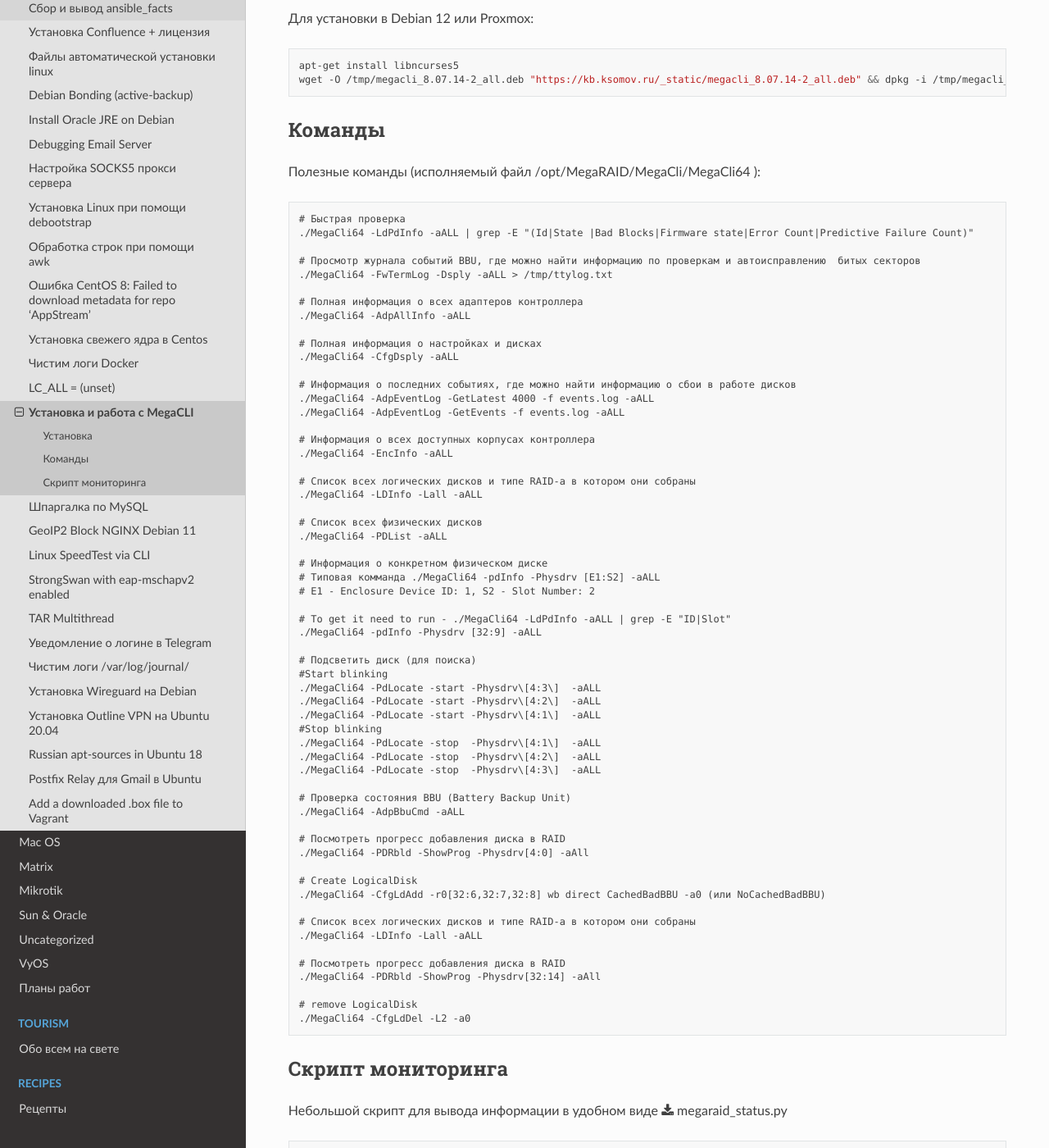
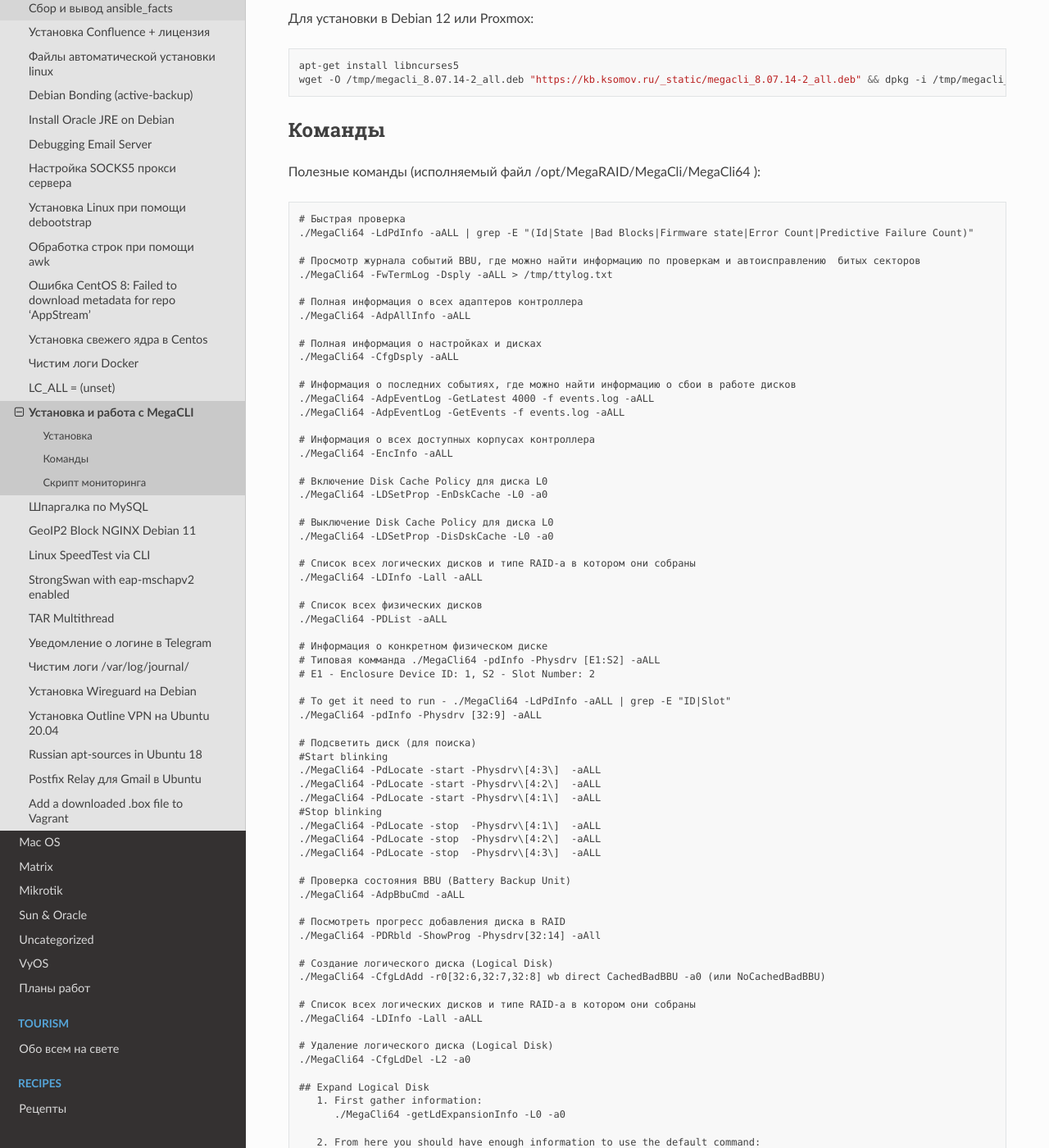
Before and after one commit to jeffscrum/jeffscrum.github.io, a Sphinx documentation site: the page built from source/linux/linux-megacli.rst, in a window 1280 px wide and 1400 px high, scrolled down 210 px. Shown: the whole window at 82% size. Built offline with Sphinx 7.4.7 and the Read the Docs theme 2.0.0, drawn with Linux system fonts in a browser that asks for light colours; some of the changed text lies outside the part shown.

Commit message:
Update linux-megacli.rst

```diff
--- a/source/linux/linux-megacli.rst
+++ b/source/linux/linux-megacli.rst
@@ -44,6 +44,12 @@
    # Информация о всех доступных корпусах контроллера
    ./MegaCli64 -EncInfo -aALL
 
+   # Включение Disk Cache Policy для диска L0
+   ./MegaCli64 -LDSetProp -EnDskCache -L0 -a0
+
+   # Выключение Disk Cache Policy для диска L0
+   ./MegaCli64 -LDSetProp -DisDskCache -L0 -a0
+
    # Список всех логических дисков и типе RAID-а в котором они собраны
    ./MegaCli64 -LDInfo -Lall -aALL
 
@@ -71,19 +77,27 @@
    ./MegaCli64 -AdpBbuCmd -aALL
 
    # Посмотреть прогресс добавления диска в RAID
-   ./MegaCli64 -PDRbld -ShowProg -Physdrv[4:0] -aAll
+   ./MegaCli64 -PDRbld -ShowProg -Physdrv[32:14] -aAll
 
-   # Create LogicalDisk
+   # Создание логического диска (Logical Disk)
    ./MegaCli64 -CfgLdAdd -r0[32:6,32:7,32:8] wb direct CachedBadBBU -a0 (или NoCachedBadBBU)
 
    # Список всех логических дисков и типе RAID-а в котором они собраны
    ./MegaCli64 -LDInfo -Lall -aALL
 
-   # Посмотреть прогресс добавления диска в RAID
-   ./MegaCli64 -PDRbld -ShowProg -Physdrv[32:14] -aAll
+   # Удаление логического диска (Logical Disk)
+   ./MegaCli64 -CfgLdDel -L2 -a0
 
-   # remove LogicalDisk
-   ./MegaCli64 -CfgLdDel -L2 -a0
+   ## Expand Logical Disk
+      1. First gather information:
+         ./MegaCli64 -getLdExpansionInfo -L0 -a0
+
+      2. From here you should have enough information to use the default command:
+         ./MegaCli64 -LdExpansion -pN -dontExpandArray -Lx|-L0,1,2|-Lall -aN|-a0,1,2|-aALL
+
+         For example, if my controller were 0, my PD I wanted to add was PD 4 and my Logical drive was 0;
+         ./MegaCli64 -LdExpansion -p4 -L0 -a0
+
 
 
 Скрипт мониторинга
```
Also changed, not shown: other parts of source/linux/linux-megacli.rst (+1 -0 lines).
